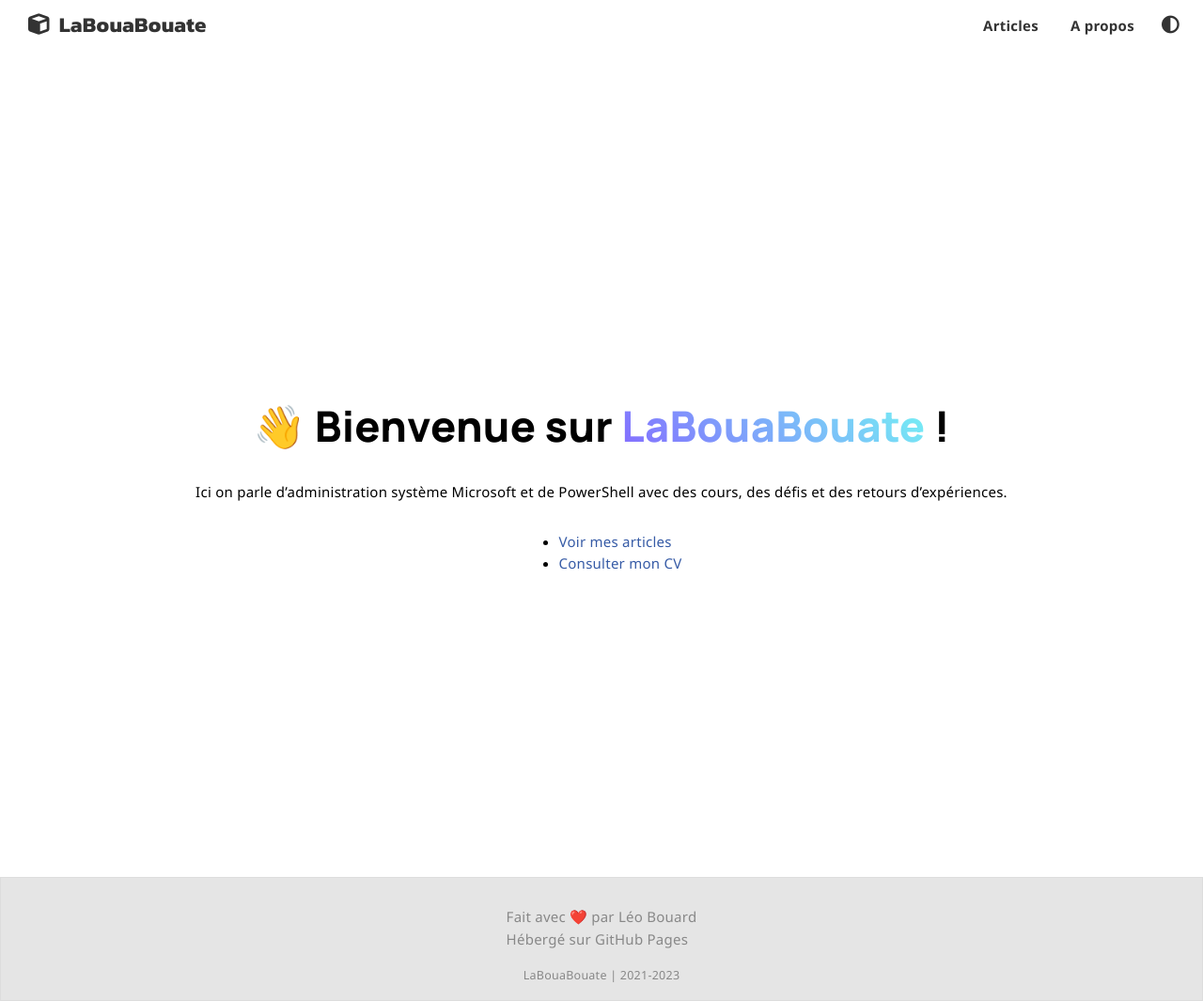
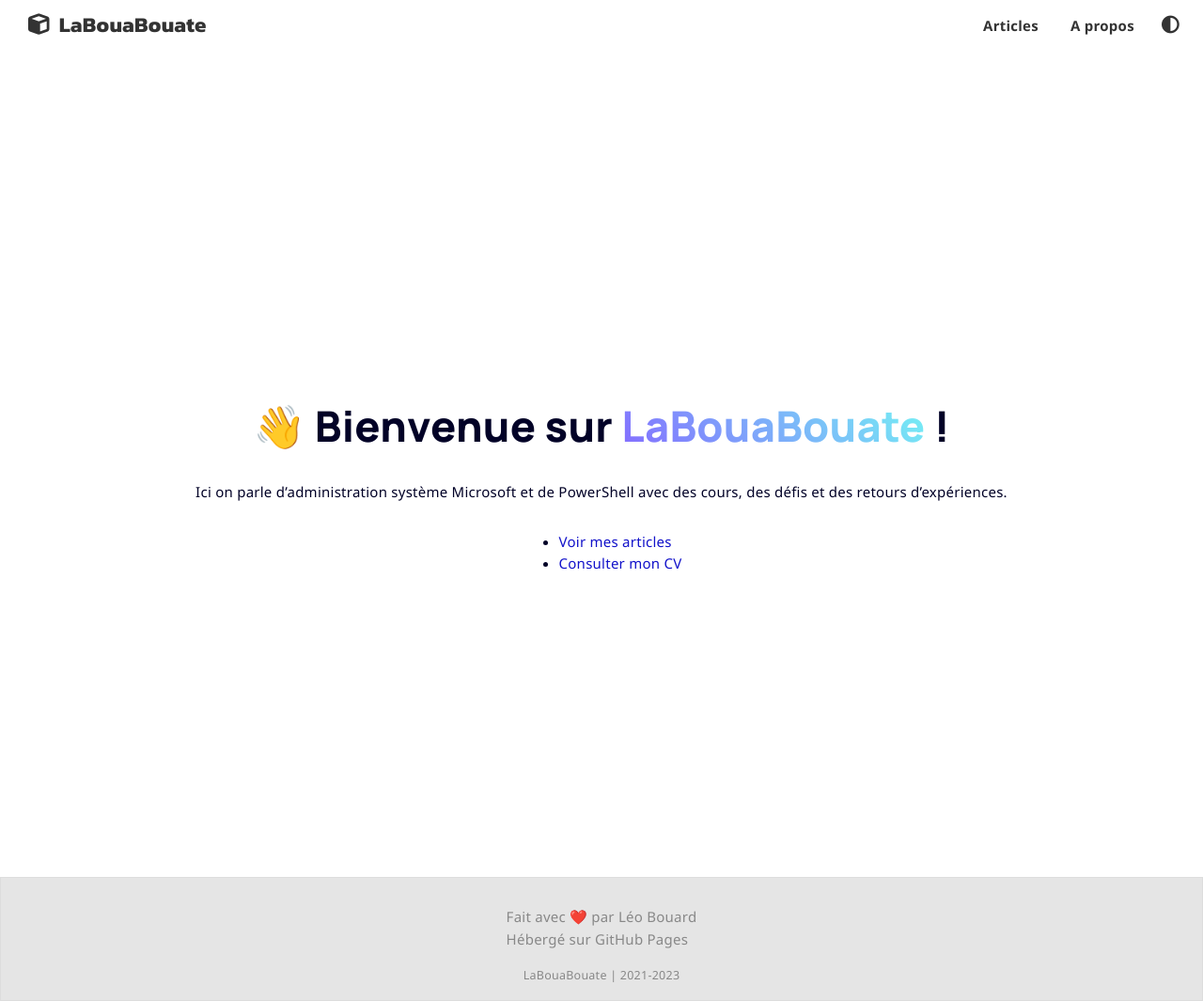
Before and after one commit to leobouard/leobouard.github.io, a Jekyll site: the page built from index.md, in a window 1280 px wide. Shown: the whole page at 94% size. Built offline with Jekyll 4.4.1, drawn with Linux system fonts in a browser that asks for light colours; nearby versions of some CDN libraries; some web fonts are replaced; our own code applies the rules of GitHub Pages for plain Markdown files.

Commit message:
Update style.scss

```diff
--- a/assets/css/style.scss
+++ b/assets/css/style.scss
@@ -2,7 +2,7 @@
 ---
 
 html {
-    --text: #000;
+    --text: #020227;
     --footer: #888;
     --footerbg: #e5e5e5;
     --title: #333;
@@ -10,8 +10,8 @@
     --accentbg: #fafafa;
     --primary: #846BFF;
     --secondary: #75F4F4;
-    --textbg: #fff;
-    --accent: #365BA6;
+    --textbg: #ffffff;
+    --accent: #1212CA;
     --border: 1px solid #ddd;
     --borderradius: 5px;
     --boxshadow: #00000075;
```
